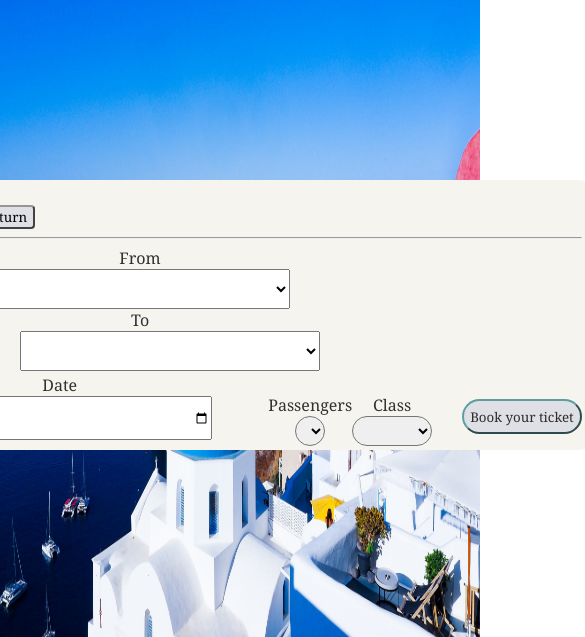
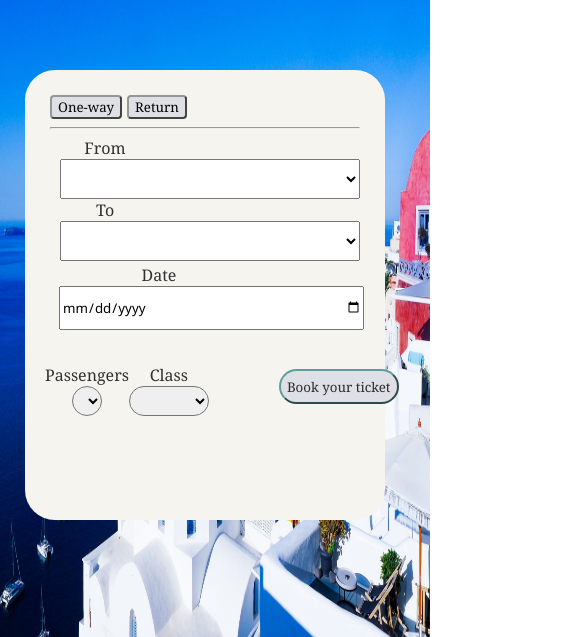
Before and after one commit to elsaferati/projekti-ne-web, a plain HTML site: page oneway.html in a window 390 px wide. Shown: the part 157-794 px from the top of the page, 585 px wide, since content can reach past the window. Drawn offline with Linux system fonts and the light colour scheme.

Commit message:
added responsive -oneway page

```diff
--- a/oneway.html
+++ b/oneway.html
@@ -6,7 +6,6 @@
   <meta name="viewport" content="width=device-width, initial-scale=1.0">
   <title>Tickets</title>
   <link rel="stylesheet" href="styles/shared.css">
-    <link rel="stylesheet" href="styles/about-us.css">
     <link rel="stylesheet" href="styles/header.css">
   <link rel="stylesheet" href="styles/tickets.css">
   <link rel="stylesheet" href="styles/oneway.css">
@@ -125,7 +124,7 @@
                 style="width: 300px; height: 40px;font-family: 'Segoe UI', Tahoma, Geneva, Verdana, sans-serif;">
             </div>
           </div>
-
+          <div class="end">
           <div class="passengers">
             <label>Passengers</label>
             <select name="p" id="p"
@@ -151,7 +150,7 @@
           </div>
           <div class="searchbox">
             <input type="submit" value="Book your ticket">
-          </div>
+          </div> </div>
         </div>
       </div>
 
--- a/styles/oneway.css
+++ b/styles/oneway.css
@@ -18,4 +18,214 @@
 }
 input[type=submit]{
     margin-top: 15px;
+    margin-left: 20px;
 }
+@media only screen and (max-width:1080px){
+    .foto{
+        width: 1060px;
+    }
+    .checkbox{
+        width: 120vh;
+        margin-right: 10px;
+        margin-left: 10px;
+    }
+    }
+    @media only screen and (max-width:1024px){
+        main{
+            width: 1024px;
+        }
+        .foto{
+            width: auto;
+            height: 570px;
+        }
+        .checkbox{
+            height: 260px;
+            width: 700px;
+            margin-right: 50px;
+            margin-bottom: 40px;
+        }
+        .from{
+            margin-right: 60px;
+        }
+        .date1{
+            margin-right: 56px;
+        }
+        .searchbox{
+            margin-top: 15px;
+        }
+    }
+    @media only screen and (max-width:912px){
+    .checkbox{
+       margin-left: 20px;
+
+    }
+    .foto{
+        width: 1023px;
+       height: 630px;
+    }
+    }
+
+    @media only screen and (max-width: 768px) {
+        main{
+            width: 768px;
+        }
+        .headd {
+            height: auto;
+        }
+
+        .button1{
+            width: 32px;
+        }
+        .button2 {
+            width: 32px;
+            margin-bottom: 10px;
+        }
+
+        .button1 img{
+            margin-top: 6px;
+            width: 32px;
+            height: 27px;
+        }
+        .button2 img {
+            width: 27px;
+            height: 25px;
+            margin-top: 8px;
+        }
+
+        .foto {
+            height: 650px;
+            width: 767px;
+        }
+
+    .to label{
+        margin-right: 60px;
+    }
+        .checkbox {
+            height: 250px;
+            width: 400px;
+            font-size: medium;
+            margin-left: 50px;
+        } }
+    @media only screen and (max-width:960px){
+        .checkbox{
+            margin-right: 80px;
+        }
+
+    }
+    @media only screen and (max-width:820px){
+        main{
+            width: 820px;
+        }
+        .foto{
+            width: 820px;
+        }
+        .checkbox{
+            width: 670px;
+        }
+        .searchbox{
+            margin-left: 20px;
+        }
+    }
+
+    @media only screen and (max-width:280px){
+        .foto{
+            height: 700px;
+            width: 500px;
+        }
+        .checkbox{
+            height: 400px;
+            width: 360px;
+        }
+    .destinations,
+    .datat{
+        display: block;
+    }
+    .class{
+        margin-right: 50px;
+    }
+    .searchbox{
+        margin-top: 10px;
+    }
+    }
+    @media only screen and (max-width:412px){
+    main{
+        width: 412px;
+    }
+    .foto{
+        width: 412px;
+    }
+    .checkbox{
+        width: 310px;
+        height: 390px;
+        margin-left: -3rem;
+    }
+    .destinations,
+    .datat{
+        display: block;
+    }
+    .class{
+        margin-right: 30px;
+    }
+    .searchbox{
+        margin-top: 10px;
+    }
+   .date1{
+    width: 200px;
+   }
+   .end{
+    margin-left: -270px;
+    margin-top: 80px;
+   }
+    }
+    @media only screen and (max-width:540px){
+ main{
+    width: 540px;
+ }
+ .foto{
+    width: 540px;
+}
+ .checkbox{
+    width: 310px;
+    height: 390px;
+}
+.destinations,
+.datat{
+    display: block;
+}
+.class{
+    margin-right: 30px;
+}
+.searchbox{
+    margin-top: 10px;
+}
+.date1{
+width: 200px;
+}
+.end{
+margin-left: -270px;
+margin-top: 80px;
+}
+    }
+    @media only screen and (max-width:430.40px){
+    main{
+        width: 430px;
+    }
+    .foto{
+        width: 430px;
+    }
+    .checkbox{
+        width: 310px;
+        height: 400px;
+        margin-left: 60px;
+    }
+    .destinations,
+    .datat{
+        display: block;
+    }
+    .class{
+        margin-right: 30px;
+    }
+    .searchbox{
+        margin-top: 10px;
+    }
+    }
```
